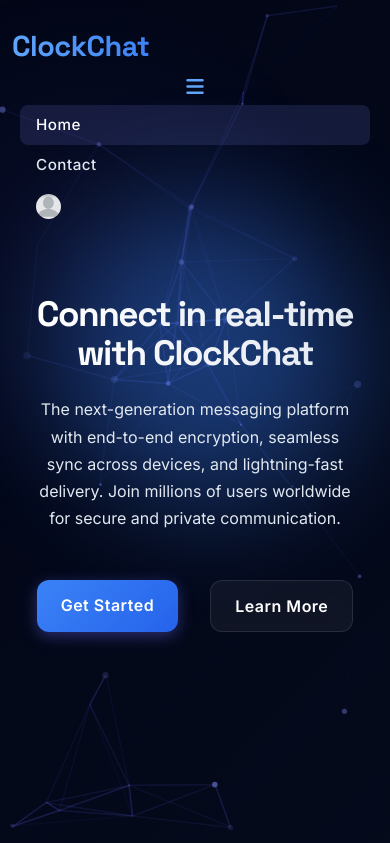
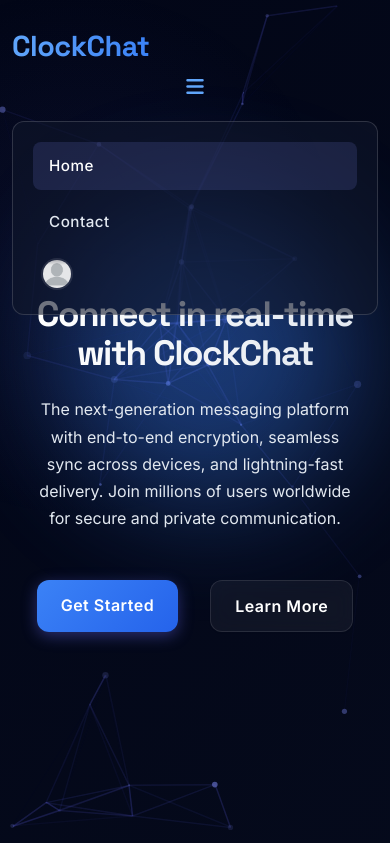
Before and after one commit to Pythonproject18/Clock-Chat, a Django app: page / in a window 390 px wide, after a click that opens the changed part. Shown: the top 843 px of the page. Run offline with Django 5.2, Linux system fonts and the light colour scheme; the visitor is signed in with stand-in values (Sample User, id 1).

Commit message:
all done

```diff
--- a/CLOCK_CHAT/templates/enduser/home/landing.html
+++ b/CLOCK_CHAT/templates/enduser/home/landing.html
@@ -53,7 +53,7 @@
       <i class="fas fa-bars"></i>
     </button>
     <div class="collapse navbar-collapse" id="navbarNav">
-        <ul class="navbar-nav ms-auto">
+      <ul class="navbar-nav ms-auto align-items-lg-center">
         <li class="nav-item">
           <a class="nav-link active" href="#">Home</a>
         </li>
@@ -64,16 +64,16 @@
         <li class="nav-item dropdown">
           <a class="nav-link p-0" href="#" id="userDropdown" role="button" data-bs-toggle="dropdown" aria-expanded="false">
             <img src="{{ request.user.profile_photo_url|default:'/static/images/default_avatar.png' }}"
-                   alt="Profile"
-                   style="height:25px; width:25px; object-fit:cover; border-radius:50%;">
+                 class="profile-img"
+                 alt="Profile">
           </a>
-            <div class="dropdown-menu" aria-labelledby="userDropdown" style="min-width: auto; width: 100px;">
-              <div class="dropdown-item" onclick="window.location.href='{% url 'log_out' %}'">Logout</div>
-            </div>
+          <ul class="dropdown-menu dropdown-menu-end" aria-labelledby="userDropdown">
+            <li><div class="dropdown-item" onclick="window.location.href='{% url 'log_out' %}'">Logout</div></li>
+          </ul>
         </li>
         {% else %}
-            <li class="nav-item ms-lg-3">
-              <a class="nav-link btn btn-sm btn-login px-3 py-2" onclick="open_login_modal()">Login</a>
+        <li class="nav-item">
+          <a class="nav-link btn btn-login" onclick="open_login_modal()">Login</a>
         </li>
         {% endif %}
       </ul>
@@ -413,7 +413,6 @@
       retina_detect: true
     });
   }
-
       // Navbar scroll effect
       window.addEventListener('scroll', function() {
         const navbar = document.querySelector('.navbar');
--- a/static/css/Lpage.css
+++ b/static/css/Lpage.css
@@ -12,7 +12,10 @@
   --card-border: rgba(255, 255, 255, 0.1);  /* Subtle border */
   --glass-bg: rgba(15, 23, 42, 0.6);  /* Glass effect background */
   --glass-border: rgba(255, 255, 255, 0.15);  /* Glass border */
-    /* Shadows remain the same */
+  --shadow-sm: 0 1px 2px 0 rgba(0, 0, 0, 0.05);
+  --shadow-md: 0 4px 6px -1px rgba(0, 0, 0, 0.1), 0 2px 4px -1px rgba(0, 0, 0, 0.06);
+  --shadow-lg: 0 10px 15px -3px rgba(0, 0, 0, 0.1), 0 4px 6px -2px rgba(0, 0, 0, 0.05);
+  --shadow-primary: 0 0 0 0.2rem rgba(59, 130, 246, 0.5);
 }
 
 * {
@@ -118,11 +121,32 @@
   -webkit-text-fill-color: transparent;
   transition: all 0.3s ease;
   letter-spacing: -0.5px;
-    display: inline-block; /* Add this */
-    cursor: default; /* Remove pointer cursor */
+  display: inline-block;
+  cursor: default;
 }
 
-  /* Remove hover transform if not clickable */
+
+/* Add this to your existing CSS */
+.navbar-nav .profile-img {
+  width: 32px;
+  height: 32px;
+  border-radius: 50%;
+  object-fit: cover;
+  border: 2px solid rgba(255, 255, 255, 0.1);
+  transition: all 0.3s ease;
+}
+
+.navbar-nav .profile-img:hover {
+  border-color: var(--primary-light);
+}
+
+/* For the dropdown toggle */
+.nav-item.dropdown .nav-link {
+  padding: 0.25rem 0.5rem !important;
+  display: flex;
+  align-items: center;
+}
+
 .navbar-brand:hover {
   transform: none;
   text-shadow: none;
@@ -135,7 +159,7 @@
 .navbar-nav .nav-link {
   color: var(--lighter) !important;
   font-weight: 500;
-    margin: 0 0.5rem;
+  margin: 0 0.25rem;
   transition: all 0.3s ease;
   position: relative;
   font-size: 0.95rem;
@@ -154,28 +178,132 @@
   background: rgba(129, 140, 248, 0.15);
 }
 
+/* Profile dropdown */
+.nav-item.dropdown .nav-link {
+  padding: 0.25rem 0.5rem !important;
+}
+
+.dropdown-menu {
+  background: var(--card-bg);
+  border: 1px solid var(--card-border);
+  border-radius: 8px;
+  backdrop-filter: blur(10px);
+  -webkit-backdrop-filter: blur(10px);
+  margin-top: 0.5rem;
+  min-width: 100px;
+  margin-left: 10px;
+}
+
+.dropdown-item {
+  color: var(--lighter);
+  padding: 0.5rem 1rem;
+  font-size: 0.9rem;
+  cursor: pointer;
+  text-align: center;
+}
+
+/* Login button */
+.btn-login {
+  background: linear-gradient(135deg, var(--primary), var(--primary-dark));
+  color: white !important;
+  box-shadow: 0 4px 15px rgba(99, 102, 241, 0.4);
+  border: none;
+  padding: 0.5rem 1.5rem !important;
+  margin-left: 0.5rem;
+  border-radius: 8px !important;
+  font-weight: 500;
+}
+
+.btn-login:hover {
+  background: linear-gradient(135deg, var(--primary-light), var(--primary));
+  transform: translateY(-2px);
+  box-shadow: 0 6px 20px rgba(99, 102, 241, 0.5);
+  color: white !important;
+}
+
 .navbar-toggler {
   border: none;
   color: var(--primary-light);
   padding: 0.5rem;
   transition: all 0.3s ease;
+  font-size: 1.25rem;
 }
 
 .navbar-toggler:focus {
   box-shadow: var(--shadow-primary);
+  outline: none;
 }
 
 .navbar-toggler:hover {
   transform: rotate(90deg);
+  color: var(--primary);
 }
 
+/* Profile image */
+.navbar-nav .profile-img {
+  width: 32px;
+  height: 32px;
+  border-radius: 50%;
+  object-fit: cover;
+  border: 2px solid rgba(255, 255, 255, 0.1);
+  transition: all 0.3s ease;
+}
+
+.navbar-nav .profile-img:hover {
+  border-color: var(--primary-light);
+}
+
+/* Mobile menu */
+@media (max-width: 991.98px) {
+  .navbar-collapse {
+    background: var(--glass-bg);
+    backdrop-filter: blur(16px);
+    -webkit-backdrop-filter: blur(16px);
+    border-radius: 12px;
+    padding: 1rem;
+    margin-top: 1rem;
+    border: 1px solid var(--glass-border);
+  }
+
+  .navbar-nav {
+    align-items: flex-start !important;
+  }
+
+  .navbar-nav .nav-item {
+    margin: 0.25rem 0;
+    width: 100%;
+  }
+
+  .navbar-nav .nav-link {
+    padding: 0.75rem 1rem !important;
+  }
+
+  .btn-login {
+    margin-left: 0;
+    margin-top: 0.5rem;
+    display: inline-block;
+    width: 100%;
+    text-align: center;
+  }
+
+  .nav-item.dropdown .dropdown-menu {
+    position: static !important;
+    transform: none !important;
+    border: none;
+    background: transparent;
+    margin-top: 0;
+    padding-left: 1rem;
+  }
+}
+
+/* Rest of your existing CSS remains the same */
 .hero-section {
   display: flex;
   align-items: center;
   justify-content: center;
-    min-height: calc(100vh - 80px); /* Reduces height by 80px */
+  min-height: calc(100vh - 80px);
   padding: 0;
-    margin-top: 40px; /* Adds space at the top */
+  margin-top: 40px;
   box-sizing: border-box;
 }
 
@@ -265,22 +393,6 @@
 
 .btn:hover::before {
   left: 100%;
-  }
-
-  /* General Login Button (used in navbar) */
-  .btn-login {
-    background: linear-gradient(135deg, var(--primary), var(--primary-dark));
-    color: white !important;
-    box-shadow: 0 4px 15px rgba(99, 102, 241, 0.4);
-    border: none;
-    padding: 0.5rem 1.5rem !important;
-  }
-
-  .btn-login:hover {
-    background: linear-gradient(135deg, var(--primary-light), var(--primary));
-    transform: translateY(-2px);
-    box-shadow: 0 6px 20px rgba(99, 102, 241, 0.5);
-    color: white !important;
 }
 
 /* Hero Section Specific Buttons */
@@ -430,7 +542,6 @@
   overflow: hidden;
 }
 
-  /* Remove the background gradient and pseudo-element */
 .stats-section::before {
   content: none;
 }
```
Lines whose indentation alone changed are shown as unchanged.
